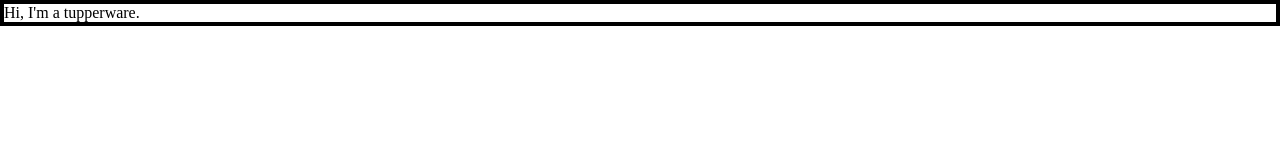
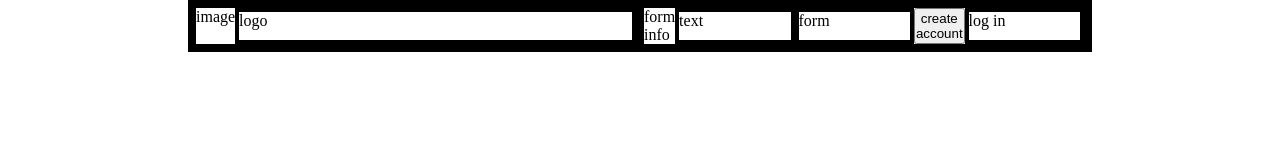
Before and after one commit to JLionPerez/odin-sign-up-form, a plain HTML site: page index.html in a window 1280 px wide. Drawn offline with Linux system fonts and the light colour scheme.

Commit message:
Add divs for different parts of the form

```diff
--- a/index.html
+++ b/index.html
@@ -7,6 +7,16 @@
     <title>Sign-up Form</title>
 </head>
 <body>
-    <div class="container">Hi, I'm a tupperware.</div>
+    <div class="container">
+        <div>image
+            <div>logo</div>
+        </div>
+        <div>form info
+            <div>text</div>
+            <div>form</div>
+            <button>create account</button>
+            <div>log in</div>
+        </div>
+    </div>
 </body>
 </html>
--- a/styles.css
+++ b/styles.css
@@ -3,7 +3,21 @@
     margin: 0;
 }
 
-.container {
+body {
+    display: flex;
+    justify-content: center;
+    align-items: center;
+    flex-direction: column;
+}
+
+.container, div {
     display: flex;
     border: 4px solid black;
+    width: 70%;
+    /* flex-shrink: 0; */
+    flex-grow: 1;
+    /* align-items: center; */
+    /* flex-direction: column; */
+    /* justify-content: center; */
+    /* align-items: center; */
 }
```
